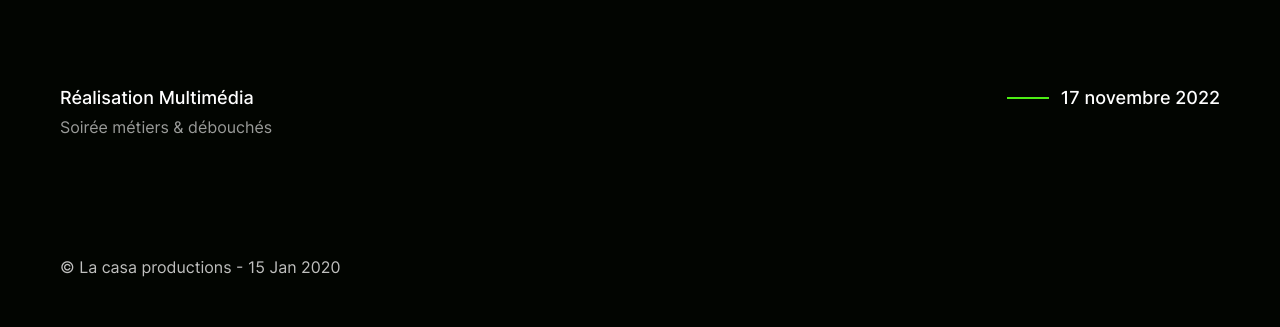
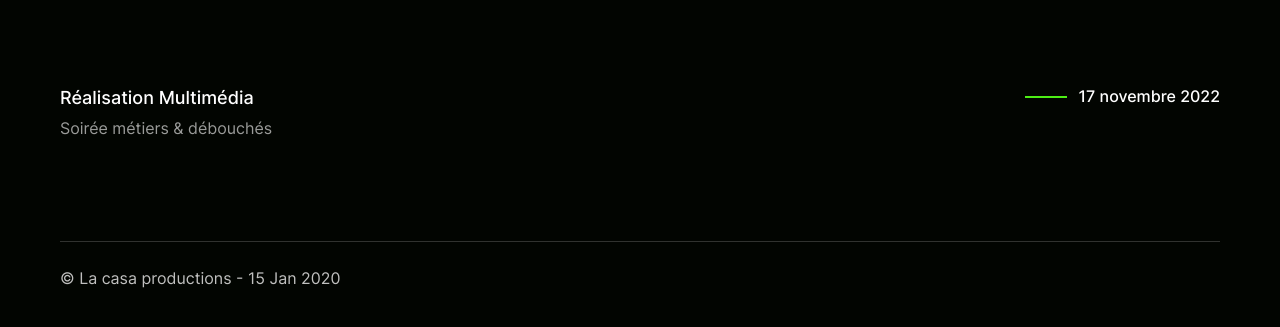
Before and after one commit to jeromecoupe/iad-soireemm-2022-2023, a Node project: template src/_includes/layouts/base.njk in a window 1280 px wide. Shown: the top 327 px of the page. Run offline with Node 20 templates, Linux system fonts and the light colour scheme; the template is opened without the code that fills it: most values are stand-ins (such as "Sample title", 1, 10 or a date in 2020); style sheets or scripts are compiled from the project's sources; some libraries are stand-ins or nearby versions.

Commit message:
titles and links

```diff
--- a/src/_includes/partials/footer.njk
+++ b/src/_includes/partials/footer.njk
@@ -1,5 +1,7 @@
 <footer class="c-sitefooter">
   <div class="l-container">
-    <p class="c-sitefooter__copyright">&copy; La casa productions - {{ site.buildDate | dateFormat("yyyy") }}</p>
+    <div class="c-sitefooter__content">
+      <p class="c-sitefooter__copyright">&copy; La casa productions - {{ site.buildDate | dateFormat("yyyy") }}</p>
+    </div>
   </div>
 </footer>
--- a/src/assets/scss/base/_base-body.scss
+++ b/src/assets/scss/base/_base-body.scss
@@ -2,6 +2,6 @@ body {
   margin: 0;
   padding: 0;
   background-color: var(--color-background);
-  font: 400 100%/1.54 var(--fontstack-main);
+  font: 400 100%/1.6 var(--fontstack-main);
   color: var(--color-text);
 }
--- /dev/null
+++ b/src/assets/scss/base/_base-links.scss
@@ -0,0 +1,12 @@
+a {
+  color: var(--color-brand);
+  text-decoration: underline;
+  text-decoration-thickness: 1px;
+  text-underline-offset: 4px;
+  text-decoration-color: rgba(255, 255, 255, 0.36);
+}
+
+a:hover,
+a:focus {
+  text-decoration-color: var(--color-brand);
+}
--- a/src/assets/scss/components/_components-sitefooter.scss
+++ b/src/assets/scss/components/_components-sitefooter.scss
@@ -3,8 +3,12 @@
 // =================================
 
 .c-sitefooter {
-  padding-top: 1rem;
-  padding-bottom: 1rem;
+  display: block;
+}
+
+.c-sitefooter__content {
+  padding-block: calc(24 / 16 * 1rem);
+  border-block-start: 1px solid rgba(255, 255, 255, 0.18);
 }
 
 .c-sitefooter__copyright {
--- a/src/assets/scss/components/_components-siteheader.scss
+++ b/src/assets/scss/components/_components-siteheader.scss
@@ -55,7 +55,7 @@
   gap: calc(12 / 16 * 1rem);
 
   font-weight: 500;
-  font-size: calc(18 / 16 * 1rem);
+  font-size: calc(16 / 16 * 1rem);
   color: var(--color-white);
 
   &::before {
--- a/src/assets/scss/components/_components-titles.scss
+++ b/src/assets/scss/components/_components-titles.scss
@@ -9,7 +9,38 @@
   font-weight: 600;
   font-family: var(--fontstack-main);
   line-height: 1.2;
-  margin-bottom: 0.75em;
+  margin-bottom: 1em;
+  color: var(--color-white);
 }
 
-/* @TODO: titles with clamp */
+.c-h2 {
+  font-size: calc(23 / 16 * 1rem);
+
+  @include breakpoint(medium) {
+    font-size: calc(25 / 16 * 1rem);
+  }
+}
+
+.c-h2 {
+  font-size: calc(20 / 16 * 1rem);
+
+  @include breakpoint(medium) {
+    font-size: calc(23 / 16 * 1rem);
+  }
+}
+
+.c-h3 {
+  font-size: calc(18 / 16 * 1rem);
+
+  @include breakpoint(medium) {
+    font-size: calc(20 / 16 * 1rem);
+  }
+}
+
+.c-h4 {
+  font-size: calc(16 / 16 * 1rem);
+
+  @include breakpoint(medium) {
+    font-size: calc(18 / 16 * 1rem);
+  }
+}
--- a/src/assets/scss/main.scss
+++ b/src/assets/scss/main.scss
@@ -12,6 +12,7 @@
 @import "base/_base-address.scss";
 @import "base/_base-body.scss";
 @import "base/_base-forms.scss";
+@import "base/_base-links.scss";
 
 @import "layout/_layout-container.scss";
 @import "layout/_layout-split.scss";
--- a/src/content/pages/index.njk
+++ b/src/content/pages/index.njk
@@ -70,7 +70,7 @@ permalink: index.html
         <p>
           17 novembre 2022<br>
           Entrée gratuite<br>
-          Réservation obligatoire
+          <a href="#">Réservation obligatoire</a>
         </p>
         <address>
           Institut des Arts de Diffusion<br>
```
